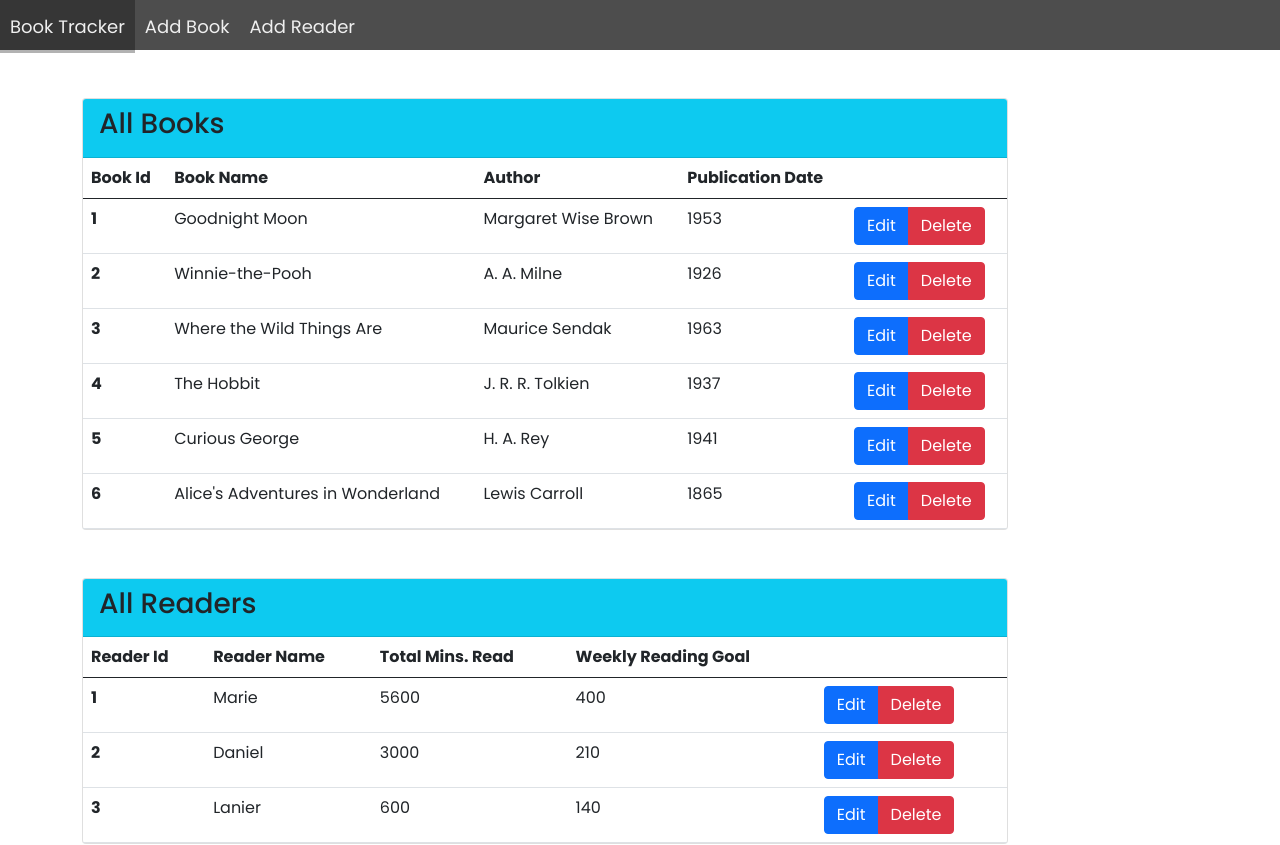
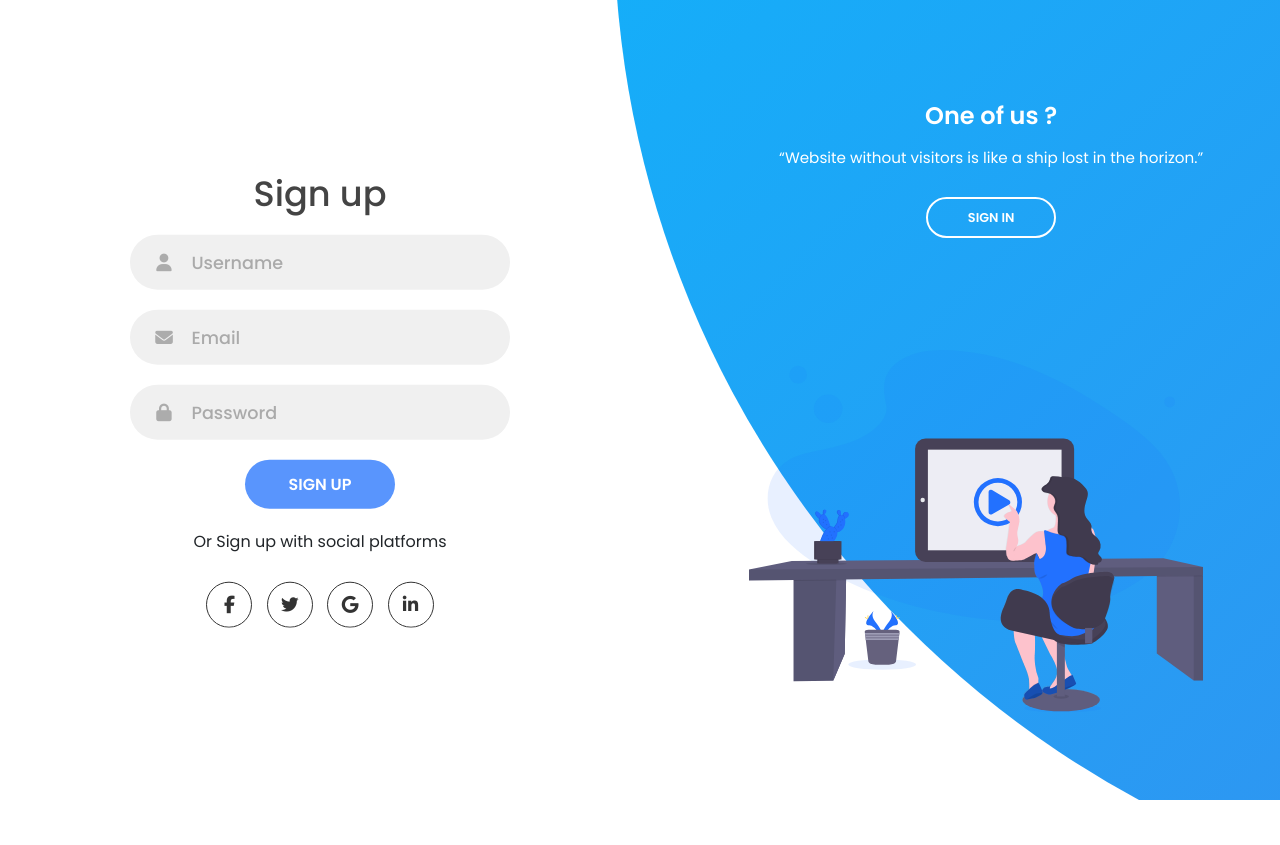
Before and after one commit to tuntunpandit/Angular---Front-End, an Angular app: page /signup in a window 1280 px wide. Before the commit this address led to /dashboard. Shown: the top 845 px of the page. After the commit the page ends 800 px from the top, so only its background shows below. Built offline with nearby package versions, Linux system fonts and the light colour scheme.

Commit message:
footer added, login routing changed, css changed, login & signup content changed

```diff
--- a/src/app/authentication/auth.service.ts
+++ b/src/app/authentication/auth.service.ts
@@ -8,6 +8,6 @@ export class AuthService {
   constructor() { }
 
   isUserLoggedIn() {
-    return true;
+    return false;
   }
 }
--- a/src/app/authentication/login/login.component.html
+++ b/src/app/authentication/login/login.component.html
@@ -36,10 +36,9 @@
         <div class="content">
           <h3>New here ?</h3>
           <p>
-            Lorem ipsum, dolor sit amet consectetur adipisicing elit. Debitis,
-            ex ratione. Aliquid!
+            “Let us take you into a deeper experience, make a moment a lasting conveyable memory. Let us help build your tribe.”
           </p>
-          <button class="btn transparent" id="sign-up-btn"  routerLink="/signup">
+          <button class="btn transparent" id="sign-up-btn"  [routerLink]="['/signup']">
             Sign up
           </button>
         </div>
--- a/src/app/authentication/signup/signup.component.html
+++ b/src/app/authentication/signup/signup.component.html
@@ -40,10 +40,9 @@
       <div class="content">
         <h3>One of us ?</h3>
         <p>
-          Lorem ipsum dolor sit amet consectetur adipisicing elit. Nostrum
-          laboriosam ad deleniti.
+          “Website without visitors is like a ship lost in the horizon.”
         </p>
-        <button class="btn transparent" id="sign-in-btn" routerLink="/login">
+        <button class="btn transparent" id="sign-in-btn" [routerLink]="['/login']">
           Sign in
         </button>
       </div>
```
Also changed, not shown: src/app/authentication/auth.module.ts (+9 -3 lines).
